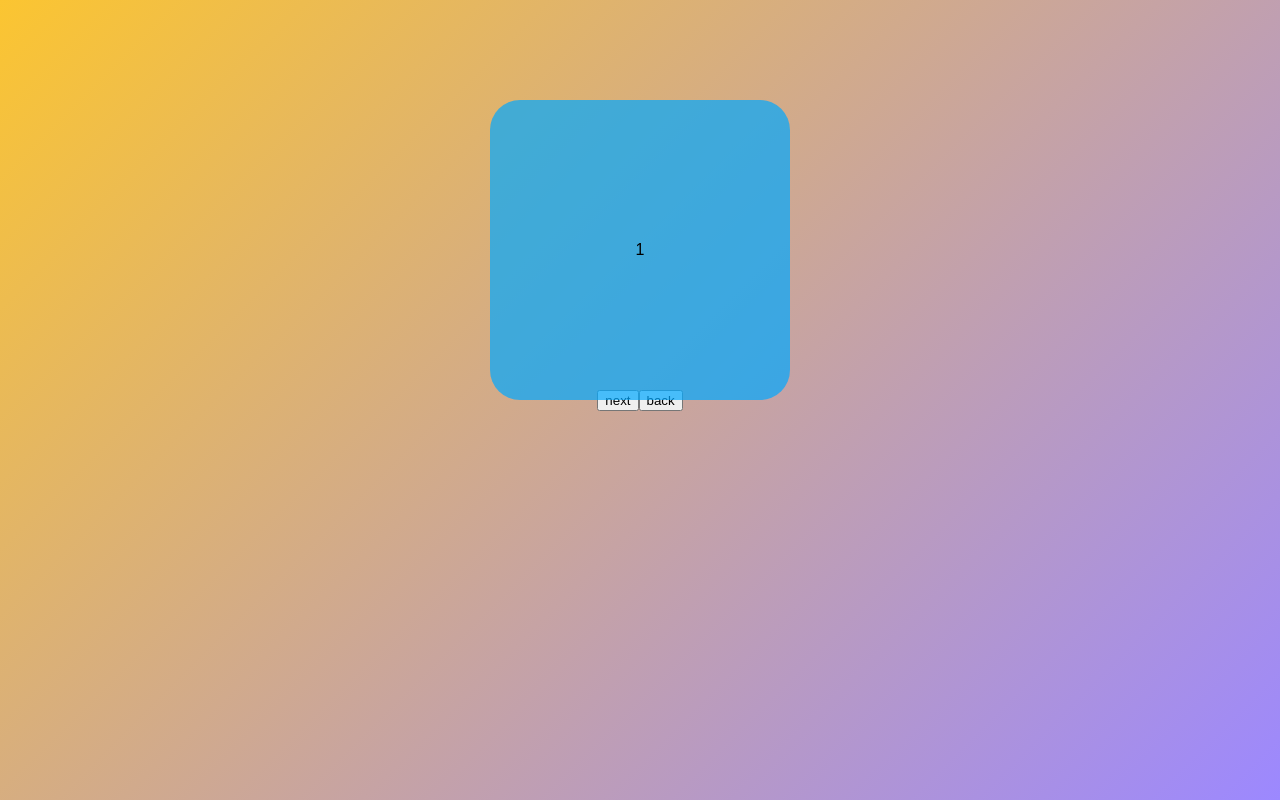
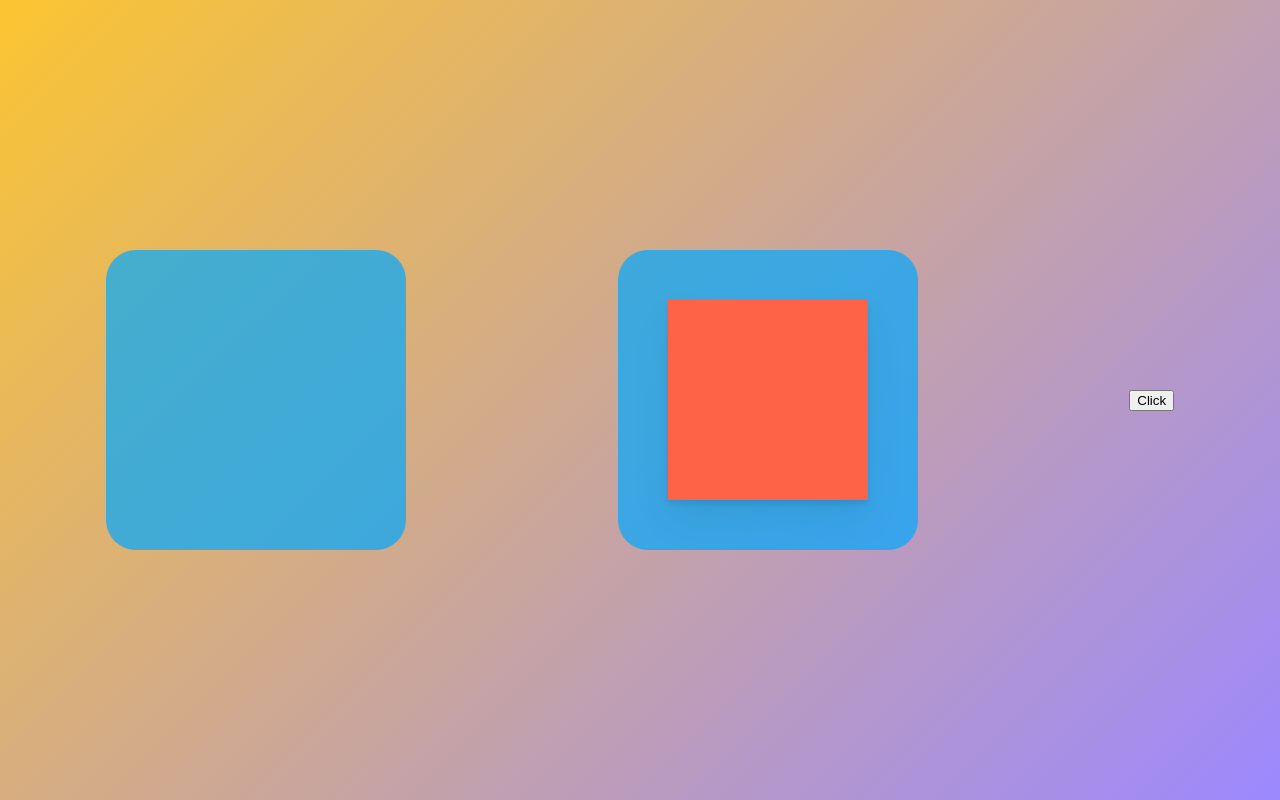
Before and after one commit to ezdar2743/animation-ts, a React (Create React App) app in the folder ts-animation/: page / in a window 1280 px wide. Built offline with nearby package versions, Linux system fonts and the light colour scheme.

Commit message:
layoutId (awesome)

```diff
--- a/ts-animation/src/App.tsx
+++ b/ts-animation/src/App.tsx
@@ -68,7 +68,7 @@
   height: 100vh;
   width: 100vw;
   display: flex;
-  justify-content: center;
+  justify-content: space-around;
   align-items: center;
   background: linear-gradient(135deg,rgb(251, 197, 49),rgb(156, 136, 255));
 
@@ -78,67 +78,41 @@
   height: 300px;
   background-color: rgba(0, 168, 255,0.7);
   border-radius: 30px;
-  position: absolute;
-  top: 100px;
+
+
   display: flex;
-  justify-content: center;
+  justify-content:center;
   align-items: center;
 `;
 
-const slideVariants= {
-  start:(back:boolean)=>({
-      x:back?-500:500,
-      opacity: 0,
-      scale:0.5,
 
-  }),
-  end:{
-      opacity:1,
-      scale:1,
-      x:0,
-      transition:{duration:0.3}
-  },
-  exit:(back:boolean)=>({
-    x: back?500:-500,
-    opacity: 0,
-    scale:0.5,
-    transition:{duration:0.3}
-  })
-
-}
-
+const Circle = styled(motion.div)`
+  background-color: tomato;
+  height: 100px;
+  width: 100px;
+  border-radius: 50%;
+  box-shadow: 0 2px 3px rgba(0, 0, 0, 0.1), 0 10px 20px rgba(0, 0, 0, 0.06);
+`;
 
 
 const App = () => {
-    const [slideNum,setSlideNum] = useState(1);
-    const [clickBack,setClickBack] = useState(false);
-    const next = ()=>{
-      setClickBack(false)
-      setSlideNum((pre)=> (pre===8? pre-7 : pre+1) )
-
-    }
-    const back = ()=>{
-      setClickBack(true);
-      setSlideNum((pre)=> (pre===1? pre+7 : pre-1) )
-
+    const [clicked,setClicked] = useState(false)
+    const onClick = ()=>{
+      setClicked(pre=>!pre)
     }
   return (
     <>
       <Globalstyle/>
       <Wrapper>
-      <AnimatePresence exitBeforeEnter>
-        <Box
-         custom={clickBack}
+        <Box>
+          {clicked?<Circle  layoutId="circle"  style={{borderRadius:50}}/>:null}
+          </Box>
+        <Box>
+          {!clicked?<Circle layoutId="circle" style={{borderRadius:0,scale:2}}/>:null}
+        </Box>
+        <button onClick={onClick}>Click</button>
+      </Wrapper>
 
-        variants={slideVariants}
-        initial="start"
-        animate="end"
-        exit="exit"
-        key={slideNum}> {slideNum}</Box>
-      </AnimatePresence>
-      <button onClick={next}>next</button>
-      <button onClick={back}>back</button>
-      </Wrapper>
     </>
   )
 };
```
